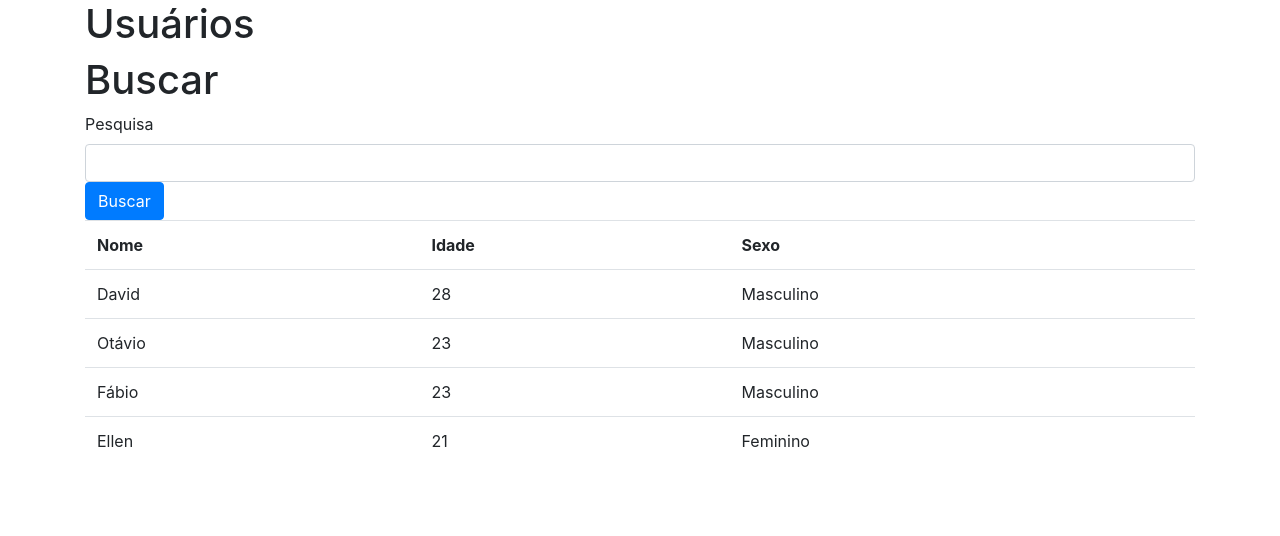
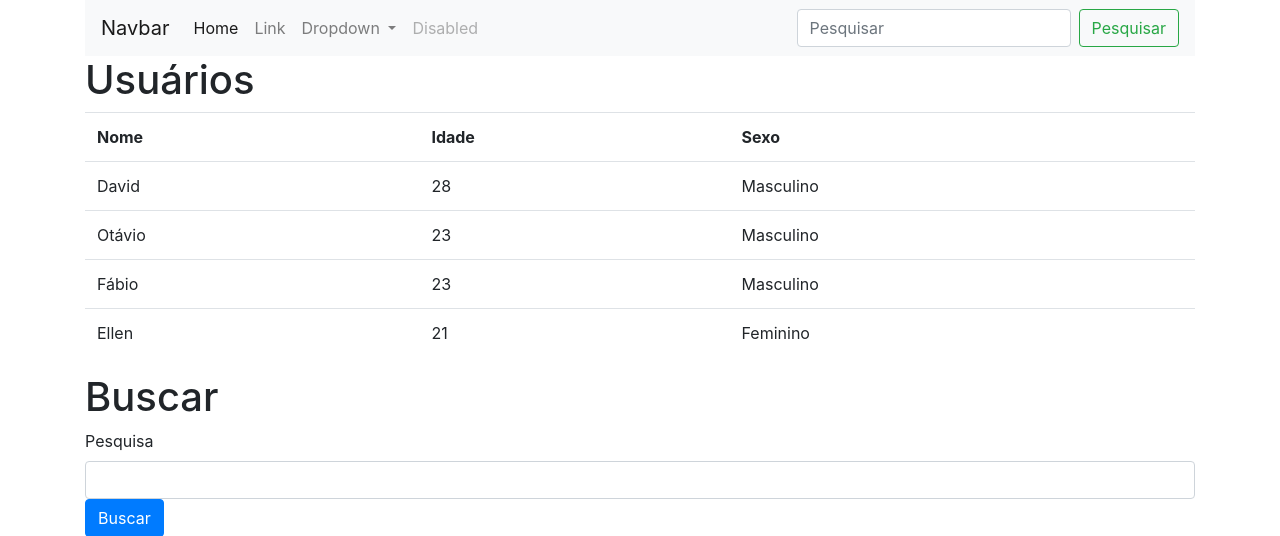
Before and after one commit to omartins-zs/busca, a CodeIgniter app: page /busca/ in a window 1280 px wide. Shown: the top 536 px of the page. Run offline with CodeIgniter, Linux system fonts and the light colour scheme; data comes from the database, SQL or seed files in the repository.

Commit message:
Adicionando NavBar do BootsTrap

```diff
--- a/application/views/pages/index.php
+++ b/application/views/pages/index.php
@@ -14,6 +14,47 @@
 
 <body>
     <div class="container">
+
+        <nav class="navbar navbar-expand-lg navbar-light bg-light">
+            <a class="navbar-brand" href="#">Navbar</a>
+            <button class="navbar-toggler" type="button" data-toggle="collapse" data-target="#navbarSupportedContent"
+                aria-controls="navbarSupportedContent" aria-expanded="false" aria-label="Toggle navigation">
+                <span class="navbar-toggler-icon"></span>
+            </button>
+
+            <div class="collapse navbar-collapse" id="navbarSupportedContent">
+                <ul class="navbar-nav mr-auto">
+                    <li class="nav-item active">
+                        <a class="nav-link" href="<?= base_url('home') ?>">Home <span
+                                class="sr-only">(current)</span></a>
+                    </li>
+                    <li class="nav-item">
+                        <a class="nav-link" href="#">Link</a>
+                    </li>
+                    <li class="nav-item dropdown">
+                        <a class="nav-link dropdown-toggle" href="#" id="navbarDropdown" role="button"
+                            data-toggle="dropdown" aria-haspopup="true" aria-expanded="false">
+                            Dropdown
+                        </a>
+                        <div class="dropdown-menu" aria-labelledby="navbarDropdown">
+                            <a class="dropdown-item" href="#">Action</a>
+                            <a class="dropdown-item" href="#">Another action</a>
+                            <div class="dropdown-divider"></div>
+                            <a class="dropdown-item" href="#">Something else here</a>
+                        </div>
+                    </li>
+                    <li class="nav-item">
+                        <a class="nav-link disabled" href="#">Disabled</a>
+                    </li>
+                </ul>
+                <form class="form-inline my-2 my-lg-0" action="<?= base_url('home/resultado/') ?>" method="post">
+                    <input class="form-control mr-sm-2" type="search" name="busca" id="busca" placeholder="Pesquisar"
+                        aria-label="Pesquisar">
+                    <button class="btn btn-outline-success my-2 my-sm-0" type="submit">Pesquisar</button>
+                </form>
+            </div>
+        </nav>
+
         <h1>Usuários</h1>
         <table class="table">
             <tr>
@@ -29,13 +70,13 @@
             </tr>
             <?php endforeach; ?>
 
-            <h1>Buscar</h1>
-            <form action="<?= base_url('home/resultado/') ?>" method="post">
-                <label for="busca">Pesquisa</label>
-                <input type="text" name="busca" id="busca" class="form-control">
-                <button type="submit" class="btn btn-primary">Buscar</button>
-            </form>
         </table>
+        <h1>Buscar</h1>
+        <form action="<?= base_url('home/resultado/') ?>" method="post">
+            <label for="busca">Pesquisa</label>
+            <input type="text" name="busca" id="busca" class="form-control">
+            <button type="submit" class="btn btn-primary">Buscar</button>
+        </form>
     </div>
 </body>
 
```
